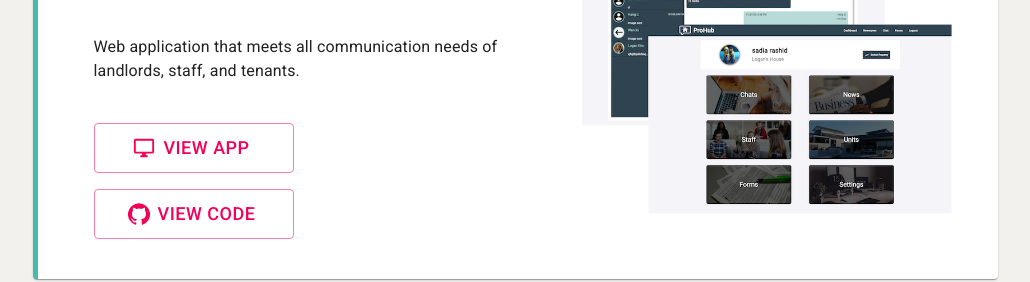
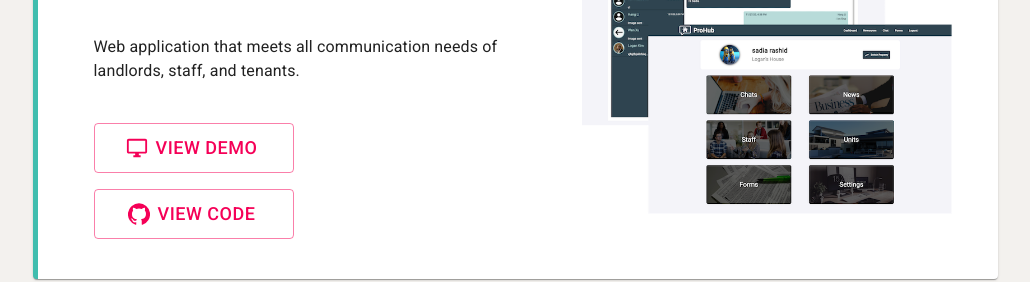
Before and after one commit to Kmzbch/Portfolio, a React (Create React App) app: page / in a window 1280 px wide. Shown: the part 4600-4882 px from the top of the page, without its empty margins (125-1155 px from the left). Built offline with nearby package versions, Linux system fonts and the light colour scheme.

Commit message:
Navbar link modified

```diff
--- a/src/components/navbar/Navbar.js
+++ b/src/components/navbar/Navbar.js
@@ -54,7 +54,7 @@ export default class extends Component {
 			<div className="navbar">
 				<div className="nav-container">
 					<div className="logo">
-						<HashLink className="logo-link" to="#home" smooth={true} onClick={this.linkClicked}>
+						<HashLink className="logo-link" to="#" smooth={true} onClick={this.linkClicked}>
 							KEI MIZUBUCHI
 						</HashLink>
 					</div>
--- a/src/components/projects/Projects.js
+++ b/src/components/projects/Projects.js
@@ -85,7 +85,7 @@ export default class Projects extends Component {
 													href={item.projectLink}
 													target="_blank"
 												>
-													View App
+													View Demo
 												</Button>
 											</Grid>
 										) : (
@@ -99,7 +99,7 @@ export default class Projects extends Component {
 													href={item.projectLink}
 													target="_blank"
 												>
-													View App
+													View Demo
 												</Button>
 												<Button
 													className="view-button"
```
